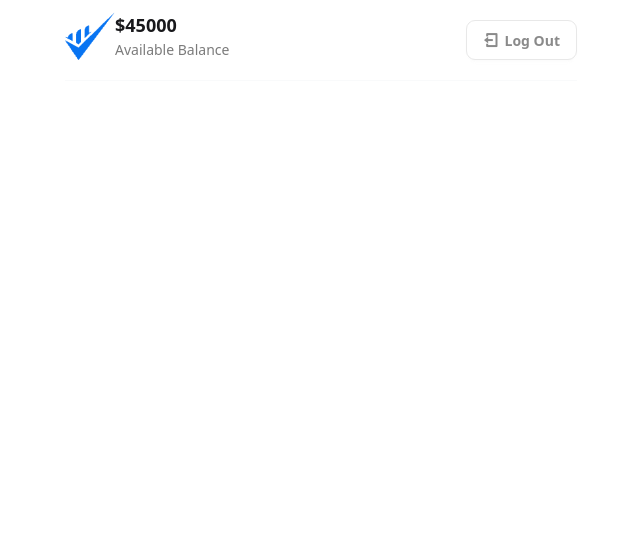
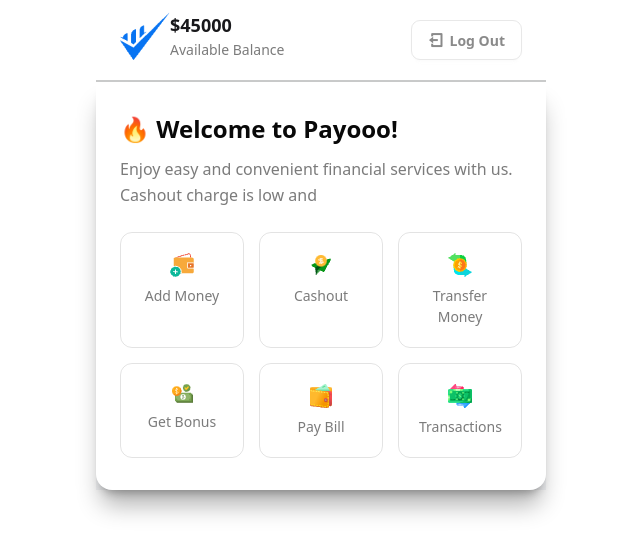
Before and after one commit to roksanadilshad/Payooo-js-with-daisyUI, a plain HTML site: page main.html in a window 1280 px wide. Shown: the whole page, without its empty margins (319-959 px from the left). Drawn offline with nearby package versions, Linux system fonts and the light colour scheme.

Commit message:
Add home cards

```diff
--- a/main.html
+++ b/main.html
@@ -14,8 +14,8 @@
     <!-- tailwind CDN -->
 <script src="https://cdn.jsdelivr.net/npm/@tailwindcss/browser@4"></script>
 </head>
-<body class="outfit max-w-lg mx-auto bg-[#F4F5F7]">
-    <div class="flex justify-between items-center  bg-[#FFFFFF] border-b-gray-50 border-b-1  ">
+<body class="outfit max-w-lg mx-auto bg-[#F4F5F7] w-[450px]">
+    <div class="flex justify-between items-center  bg-[#FFFFFF] border-[#66676859] border-b-2  px-[24px] ">
         <div class="flex justify-between items-center mt-3 mb-5">
             <img src="assets/Group.png" class="w-[50px]">
             <div>
@@ -25,5 +25,38 @@
         </div>
         <button class="btn rounded-[9px] text-[#08080879] text-[14px] bg-[#FFFFFF]"><i class="ri-logout-box-line text-[16px]"></i>Log Out</button>
     </div>
+
+    <div class="bg-[#FFFFFF] shadow-xl/30 rounded-b-2xl px-[24px] py-[32px]">
+        <h1 class="font-extrabold text-2xl/[30px]  text-[#080808] mb-[12px]">🔥 Welcome to Payooo!</h1>
+        <p class=" text-[#08080888] text-[16px]/[26px] mb-[24px]">Enjoy easy and convenient financial services with us. <br>Cashout charge is low and </p>
+
+        <div class="grid grid-cols-3 gap-[15px]">
+
+        <div class="py-[20px] px-[20px] border-1 border-[#0808081c] rounded-[12px] ">
+            <img src="assets/wallet1.png" class="mx-auto mb-[8px]">
+           <p class="text-center text-[#08080888] text-[14px]">Add Money</p>
+        </div>
+        <div class="py-[20px] px-[20px] border-1 border-[#0808081c] rounded-[12px] ">
+            <img src="assets/send1.png" class="mx-auto mb-[8px]">
+           <p class="text-center text-[#08080888] text-[14px]">Cashout</p>
+        </div>
+        <div class="py-[20px] px-[20px] border-1 border-[#0808081c] rounded-[12px] ">
+            <img src="assets/money1.png" class="mx-auto mb-[8px]">
+           <p class="text-center text-[#08080888] text-[14px]">Transfer Money</p>
+        </div>
+        <div class="py-[20px] px-[20px] border-1 border-[#0808081c] rounded-[12px] ">
+            <img src="assets/bonus1.png" class="mx-auto mb-[8px]">
+           <p class="text-center text-[#08080888] text-[14px]">Get Bonus</p>
+        </div>
+        <div class="py-[20px] px-[20px] border-1 border-[#0808081c] rounded-[12px] ">
+            <img src="assets/purse1.png" class="mx-auto mb-[8px]">
+           <p class="text-center text-[#08080888] text-[14px]">Pay Bill</p>
+        </div>
+        <div class="py-[20px] px-[20px] border-1 border-[#0808081c] rounded-[12px] ">
+            <img src="assets/transaction1.png" class="mx-auto mb-[8px]">
+           <p class="text-center text-[#08080888] text-[14px]">Transactions</p>
+        </div>
+      </div>
+    </div>
 </body>
 </html>
```
